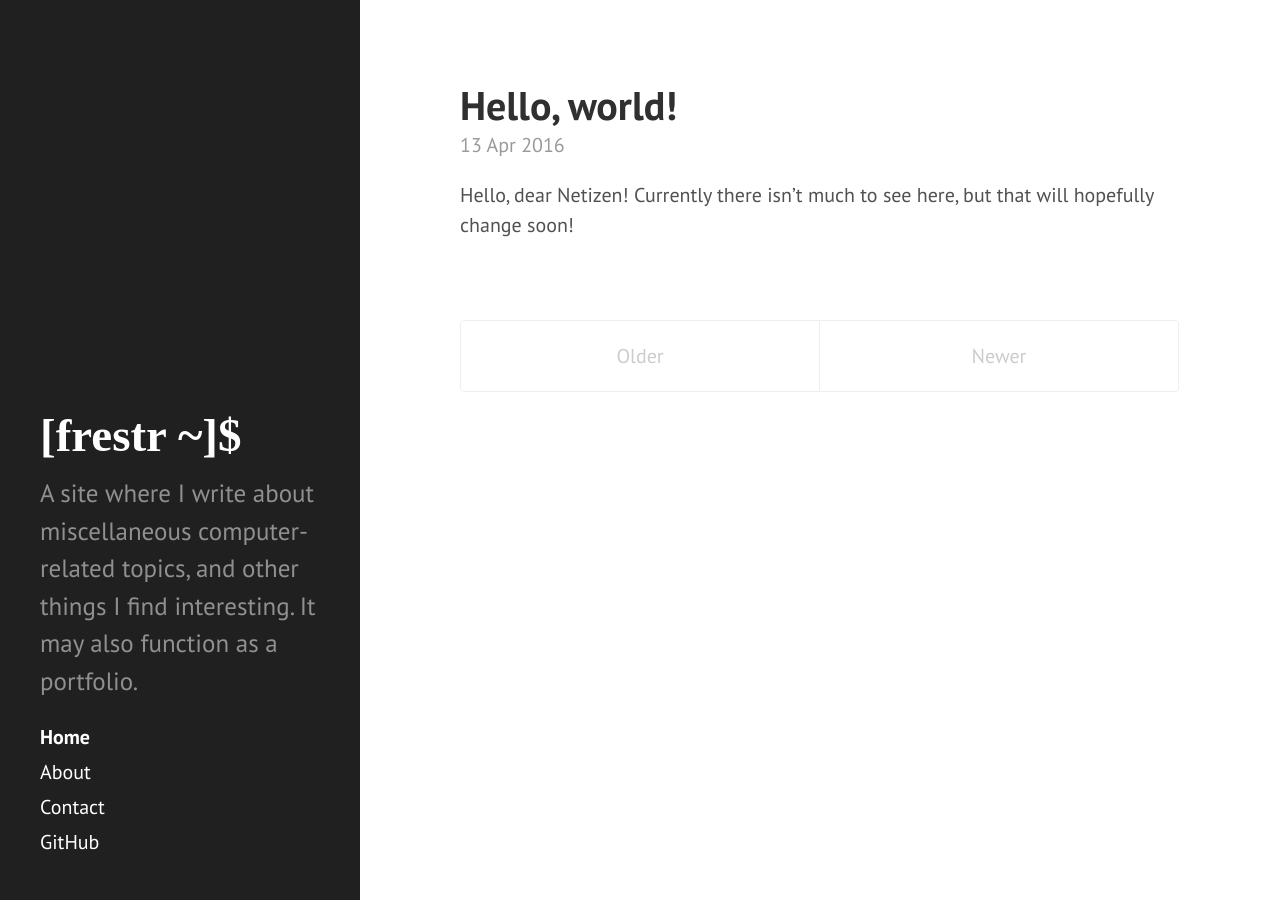
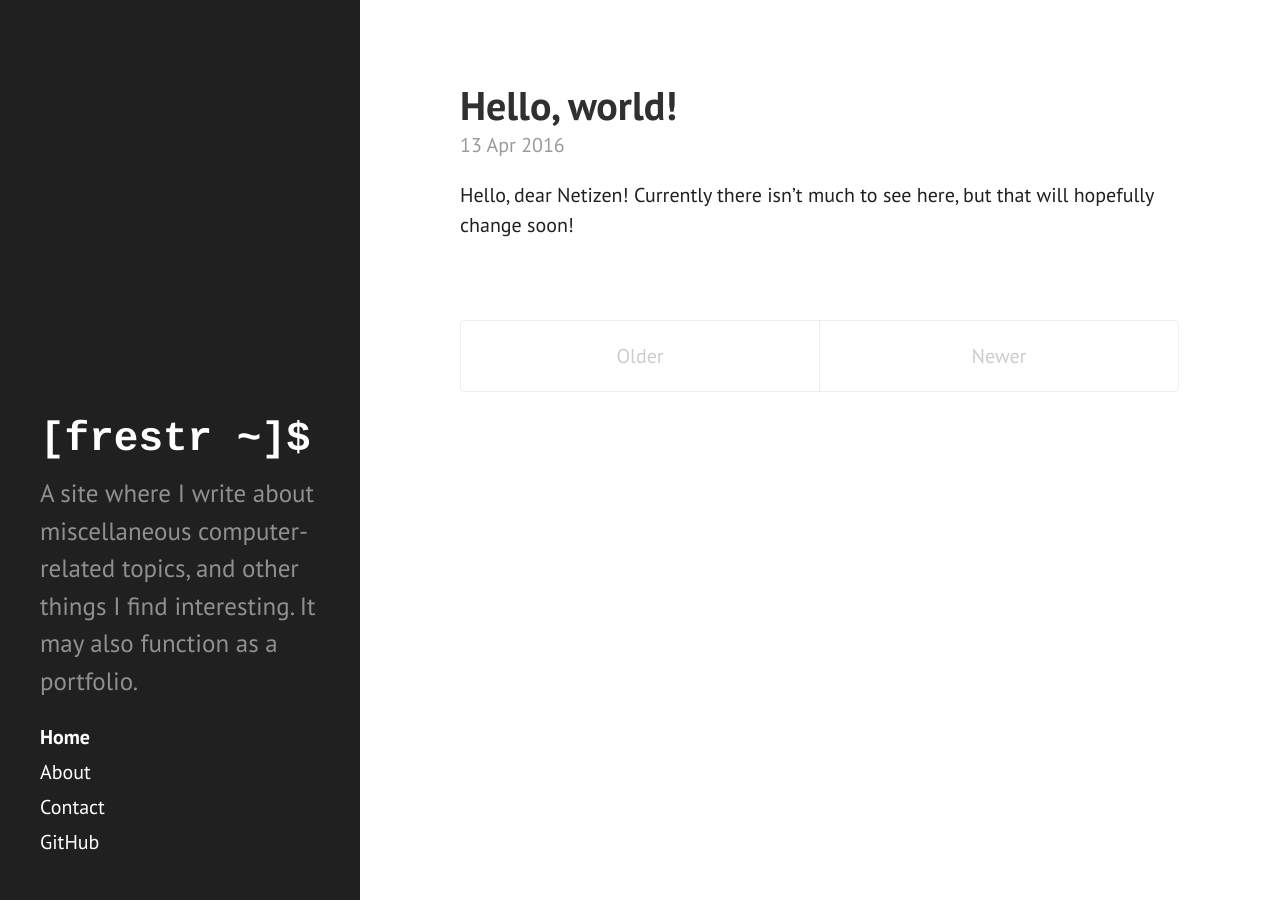
Before and after one commit to frestr/frestr.github.io, a Jekyll site: the page built from index.html, in a window 1280 px wide. Built offline with Jekyll 4.4.1, drawn with Linux system fonts in a browser that asks for light colours; the list of posts is cut into pages by our own code.

Commit message:
Change the css a little

```diff
--- a/public/css/hyde.css
+++ b/public/css/hyde.css
@@ -79,8 +79,8 @@ html {
 .sidebar-about h1 {
   color: #fff;
   margin-top: 0;
-  font-family: "sans-serif", serif;
-  font-size: 2.35rem;
+  font-family: "courier", serif;
+  font-size: 2.05rem;
 }
 
 /* Sidebar nav */
@@ -128,7 +128,7 @@ a.sidebar-nav-item:focus {
 
 @media (min-width: 48em) {
   .content {
-    max-width: 38rem;
+    max-width: 44rem;
     margin-left: 20rem;
     margin-right: 2rem;
   }
--- a/public/css/poole.css
+++ b/public/css/poole.css
@@ -59,7 +59,7 @@ html {
 }
 
 body {
-  color: #515151;
+  color: #202020;
   background-color: #fff;
   -webkit-text-size-adjust: 100%;
       -ms-text-size-adjust: 100%;
@@ -286,7 +286,7 @@ tbody tr:nth-child(odd) th {
  */
 
 .container {
-  max-width: 38rem;
+  max-width: 44rem;
   padding-left:  1rem;
   padding-right: 1rem;
   margin-left:  auto;
```
